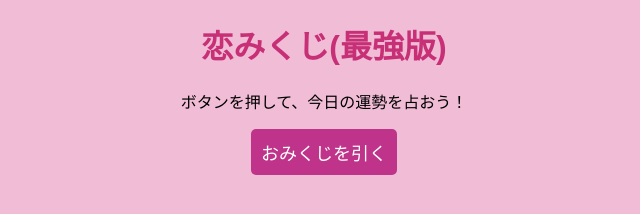
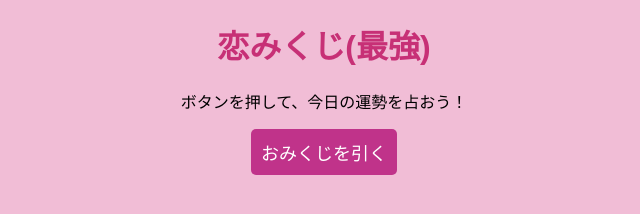
Before and after one commit to hsha24031-yamashita/koimikuji, a plain HTML site: page index.html in a window 1280 px wide. Shown: the whole page, without its empty margins (316-956 px from the left). Drawn offline with Linux system fonts and the light colour scheme.

Commit message:
見出しの変更

```diff
--- a/index.html
+++ b/index.html
@@ -6,7 +6,7 @@
       <link rel="stylesheet" href="style.css">
    </head>
    <body>
-     <h1>恋みくじ(最強版)</h1>
+     <h1>恋みくじ(最強)</h1>
      <p>ボタンを押して、今日の運勢を占おう！</p>
      <button id="omikuji-bt"> おみくじを引く</button>
      <div id="result" class="result">
```
